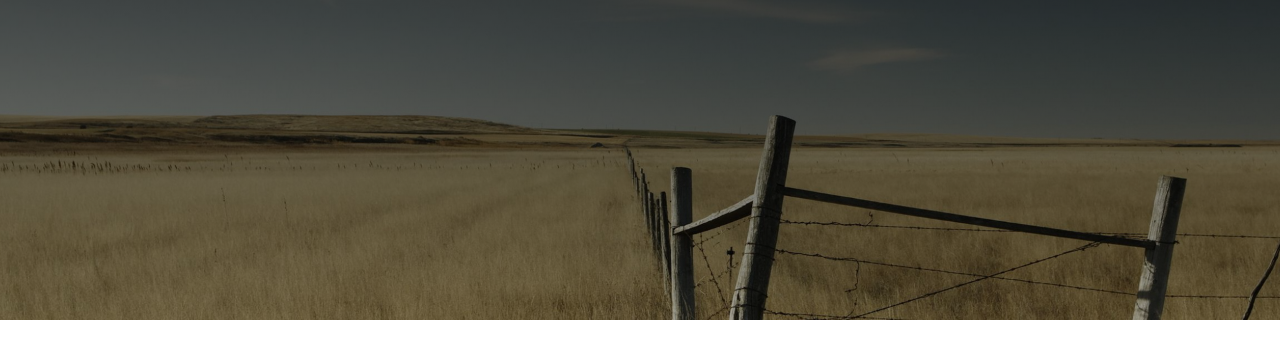
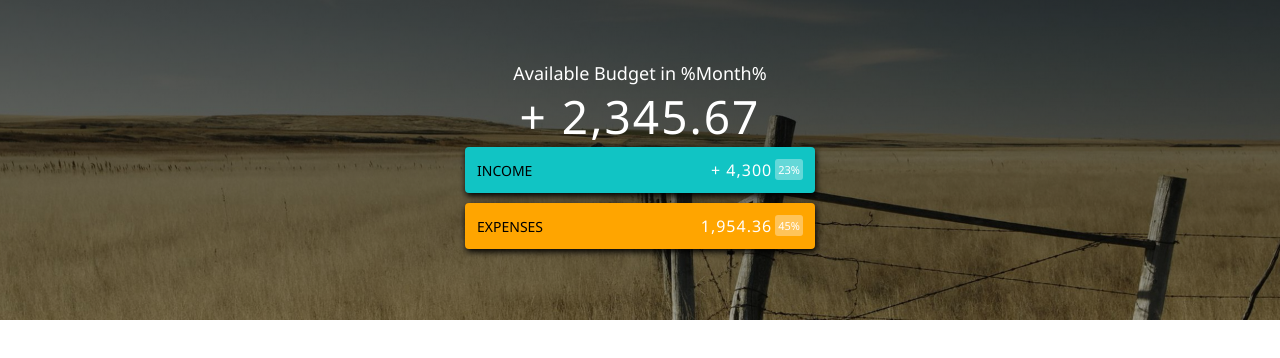
Before and after one commit to Eazash/re-learning-js, a plain HTML site: page index.html in a window 1280 px wide. Drawn offline with Linux system fonts and the light colour scheme.

Commit message:
design of top part

```diff
--- a/css/style.css
+++ b/css/style.css
@@ -2,6 +2,11 @@
     margin: 0;
     padding: 0;
     box-sizing: border-box;
+}
+.clearfix::after{
+    content:"";
+    display: table;
+    clear:both;
 }
 body {
     color: #555;
@@ -11,7 +16,7 @@ body {
     height: 100vh;
     font-weight: 400;
 }
-
+.right {float: right;}
 .top {
     height: 40vh;
     background-image: linear-gradient(rgba(0,0,0,0.65), rgba(0,0,0,0.35)), url(/img/back.jpg);
@@ -19,3 +24,55 @@ body {
     background-position: center;
     position: relative;
 }
+
+.budget {
+    position:  absolute;
+    top: 50%;
+    left:50%;
+    width: 350px;
+    color: #fff;
+    font-weight: 300;
+    transform : translate(-50%, -50%);
+}
+
+.budget_title {
+    font-size: 18px;
+    text-align: center;
+}
+.budget_value {
+    font-size: 46px;
+    text-align: center;
+    letter-spacing: 2px;
+}
+.budget_income, .budget_expenses {
+    padding: 12px;
+    margin-bottom: 10px;
+    text-transform: uppercase;
+    border-radius: 4px;
+box-shadow: 1px 3px 6px 0px #000;
+}
+.budget_income {
+    background-color : rgb(17, 196, 196);
+}
+.budget_expenses {
+    background-color: orange;
+}
+.budget_income-text, .budget_expenses-text {
+    float: left;
+    color: #000;
+    font-size: 14px;
+    margin-top: 2px;
+}
+.budget_expenses-value, .budget_income-value{
+    letter-spacing: 1px;
+    float:left;
+}
+.budget_income-percentage, .budget_expenses-percentage {
+    float:left;
+    font-size: 11px;
+    padding: 3px;
+    margin-left: 3px;
+    text-align: center;
+    background-color: rgba(255,255,255,0.35);
+    border-radius: 3px;
+}
--- a/index.html
+++ b/index.html
@@ -13,12 +13,33 @@
     <meta name="description" content="">
     <meta name="viewport" content="width=device-width, initial-scale=1">
     <link rel="stylesheet" href="css/style.css">
+    <title>Budgeter</title>
 </head>
 
 <body>
     <div class="bottom"></div>
-    <div class="top"></div>
-    <script src="js/script.js" async defer></script>
+    <div class="top">
+        <div class="budget">
+            <div class="budget_title">
+                Available Budget in <span class="budget_title-month">%Month%</span>
+            </div>
+            <div class="budget_value">+ 2,345.67</div>
+            <div class="budget_income clearfix">
+                <div class="budget_income-text">Income</div>
+                <div class="right clearfix">
+                    <div class="budget_income-value">+ 4,300</div>
+                    <div class="budget_income-percentage">23%</div>
+                </div>
+            </div>
+            <div class="budget_expenses clearfix">
+                <div class="budget_expenses-text">Expenses</div>
+                <div class="right clearfix">
+                    <div class="budget_expenses-value">1,954.36</div>
+                    <div class="budget_expenses-percentage">45%</div>
+                </div>
+            </div>
+        </div>
+        <script src="js/script.js" async defer></script>
 </body>
 
 </html>
```
